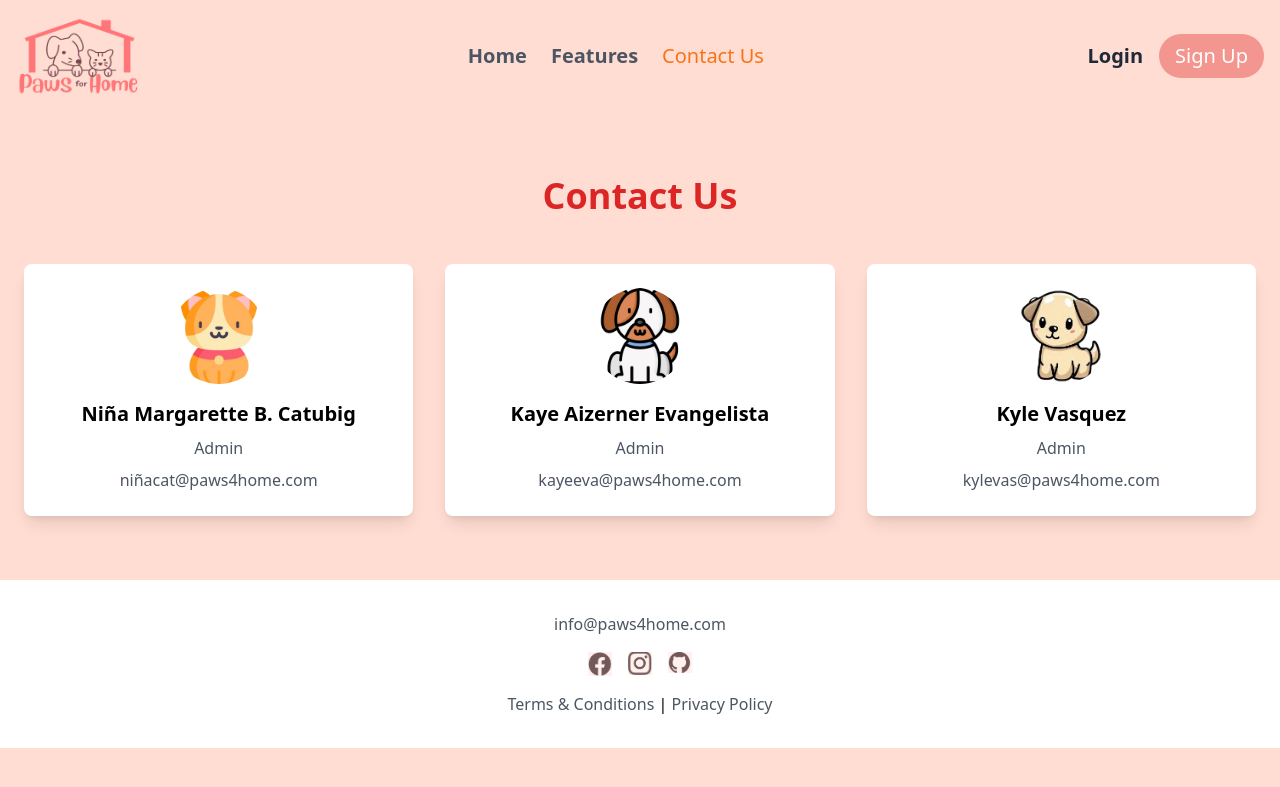
After one commit to aizernere/PawsForHome, a Django app: page /contactus/ in a window 1280 px wide. The commit adds this page. Shown: the top 787 px of the page. Run offline with Django 5.2, Linux system fonts and the light colour scheme; parts of the project's set-up code (start-up, migrations or seed data) failed here and were passed over; some libraries are stand-ins or nearby versions.

Commit message:
Added Contactus Features page

```diff
--- /dev/null
+++ b/PawsForHome/main/templates/contactus.html
@@ -0,0 +1,72 @@
+<!DOCTYPE html>
+<html lang="en">
+<head>
+  <meta charset="UTF-8">
+  <meta name="viewport" content="width=device-width, initial-scale=1.0">
+  <title>Contact Us</title>
+  <script src="https://cdn.tailwindcss.com"></script>
+  {% load static %}
+  <link rel="stylesheet" href="{% static 'css/landing_page.css' %}">
+</head>
+<!-- Header -->
+<header>
+    <nav class="flex items-center justify-between p-4 max-w-7xl mx-auto">
+        <div class="flex items-center">
+            <img src="{% static 'images/paws4homelogo.png' %}" alt="PawsForHome" class="h-20">
+        </div>
+
+        <div class="flex items-center space-x-6">
+            <a href="{% url 'main:landing_page' %}"  class=" text-xl text-gray-600 font-semibold hover:text-orange-500 font-semibold">Home</a>
+            <a href="{% url 'main:features' %}" class="text-xl text-gray-600 font-medium hover:text-orange-500 font-semibold">Features</a>
+            <a href="{% url 'main:contactus' %}" class="text-xl text-orange-500 font-medium hover:text-orange-500 font-medium">Contact Us</a>
+        </div>
+
+        <div class="flex items-center space-x-4">
+            <a href="{% url 'main:login_account' %}" class="text-xl text-gray-800 hover:text-orange-500 font-semibold">Login</a>
+            <a href="{% url 'main:create_account' %}" class="text-xl bg-[#F2968F] text-white px-4 py-2 rounded-full hover:bg-red-400">Sign Up</a>
+        </div>
+    </nav>
+</header>
+
+<body class="bg-[#FFDDD2]">
+  <div class="container mx-auto py-16 px-6">
+    <h1 class="text-4xl font-bold text-center text-red-600 mb-12">Contact Us</h1>
+
+    <div class="grid grid-cols-1 md:grid-cols-2 lg:grid-cols-3 gap-8">
+      <div class="bg-white rounded-lg shadow-lg p-6 text-center">
+        <img src="{% static 'images/admin2_icon.png' %}" alt="Person 1" class="w-24 h-24 rounded-full mx-auto mb-4">
+        <h2 class="text-xl font-semibold mb-2">Niña Margarette B. Catubig</h2>
+        <p class="text-gray-600 mb-2">Admin</p>
+        <p class="text-gray-600">niñacat@paws4home.com</p>
+      </div>
+
+      <div class="bg-white rounded-lg shadow-lg p-6 text-center">
+        <img src="{% static 'images/admin1_icon.png' %}" alt="Person 2" class="w-24 h-24 rounded-full mx-auto mb-4">
+        <h2 class="text-xl font-semibold mb-2">Kaye Aizerner Evangelista</h2>
+        <p class="text-gray-600 mb-2">Admin</p>
+        <p class="text-gray-600">kayeeva@paws4home.com</p>
+      </div>
+
+      <div class="bg-white rounded-lg shadow-lg p-6 text-center">
+        <img src="{% static 'images/admin3_icon.png' %}" alt="Person 3" class="w-24 h-24 rounded-full mx-auto mb-4">
+        <h2 class="text-xl font-semibold mb-2">Kyle Vasquez</h2>
+        <p class="text-gray-600 mb-2">Admin</p>
+        <p class="text-gray-600">kylevas@paws4home.com</p>
+      </div>
+    </div>
+  </div>
+</body>
+
+<!-- Footer -->
+<footer class="bg-white py-8">
+  <div class="container mx-auto text-center">
+    <p class="text-gray-600 mb-4">info@paws4home.com</p>
+    <div class="social-icons flex justify-center space-x-4 mb-4">
+      <a href="#"><img src="{% static 'images/facebookpic.png' %}" alt="Facebook" class="w-6"></a>
+      <a href="#"><img src="{% static 'images/instagrampic.png' %}" alt="Instagram" class="w-6"></a>
+      <a href="#"><img src="{% static 'images/githubpic.png' %}" alt="GitHub" class="w-6"></a>
+    </div>
+    <p><a href="#" class="text-gray-600 hover:text-gray-800">Terms & Conditions</a> | <a href="#" class="text-gray-600 hover:text-gray-800">Privacy Policy</a></p>
+  </div>
+</footer>
+</html>
--- a/PawsForHome/main/templates/landing_page.html
+++ b/PawsForHome/main/templates/landing_page.html
@@ -20,8 +20,8 @@
 
             <div class="flex items-center space-x-6">
                 <a href="{% url 'main:landing_page' %}" class=" text-xl text-orange-500 font-medium">Home</a>
-                <a href="#" class="text-xl text-gray-600 font-medium hover:text-orange-500 font-semibold">Features</a>
-                <a href="#" class="text-xl text-gray-600 font-medium hover:text-orange-500 font-semibold">Contact Us</a>
+                <a href="{% url 'main:features' %}" class="text-xl text-gray-600 font-medium hover:text-orange-500 font-semibold">Features</a>
+                <a href="{% url 'main:contactus' %}" class="text-xl text-gray-600 font-medium hover:text-orange-500 font-semibold">Contact Us</a>
             </div>
 
                 <div class="flex items-center space-x-4">
--- a/PawsForHome/main/urls.py
+++ b/PawsForHome/main/urls.py
@@ -4,6 +4,8 @@ from pets.views import my_pets, dashpets
 
 urlpatterns = [
     path('',views.landing_page,name='landing_page'),
+    path('features/',views.features,name='features'),
+    path('contactus/',views.contactus,name='contactus'),
     path('index/', views.index, name='index'),
     path('notifications/', views.notifications, name='notifications'),
     path('message/', views.message, name='message'),
--- a/PawsForHome/main/views.py
+++ b/PawsForHome/main/views.py
@@ -16,6 +16,10 @@ def landing_page(request):
     return render(request, 'landing_page.html', {})
 def index(request):
     return render(request, 'index.html', {})
+def features(request):
+    return render(request, 'features.html', {})
+def contactus(request):
+    return render(request, 'contactus.html', {})
 # def adoptionform(request):
 #     return render(request, 'adoptionform.html', {})
 def shelterdashboard(request):
```
Also changed, not shown: PawsForHome/main/templates/features.html (added, +108 -0 lines), PawsForHome/main/static/images/admin1_icon.png (added), PawsForHome/main/static/images/admin2_icon.png (added), PawsForHome/main/static/images/admin3_icon.png (added), PawsForHome/main/static/images/adoption_icon.png (added), PawsForHome/main/static/images/dashboard_icon.png (added), PawsForHome/main/static/images/message_icon.png (added), PawsForHome/main/static/images/petmanagement_icon.png (added), PawsForHome/main/static/images/petsearch_icon.png (added), PawsForHome/main/static/images/status_icon.png (added), PawsForHome/main/static/images/userauth_icon.png (added), PawsForHome/main/static/images/usermanagement_icon.png (added).
